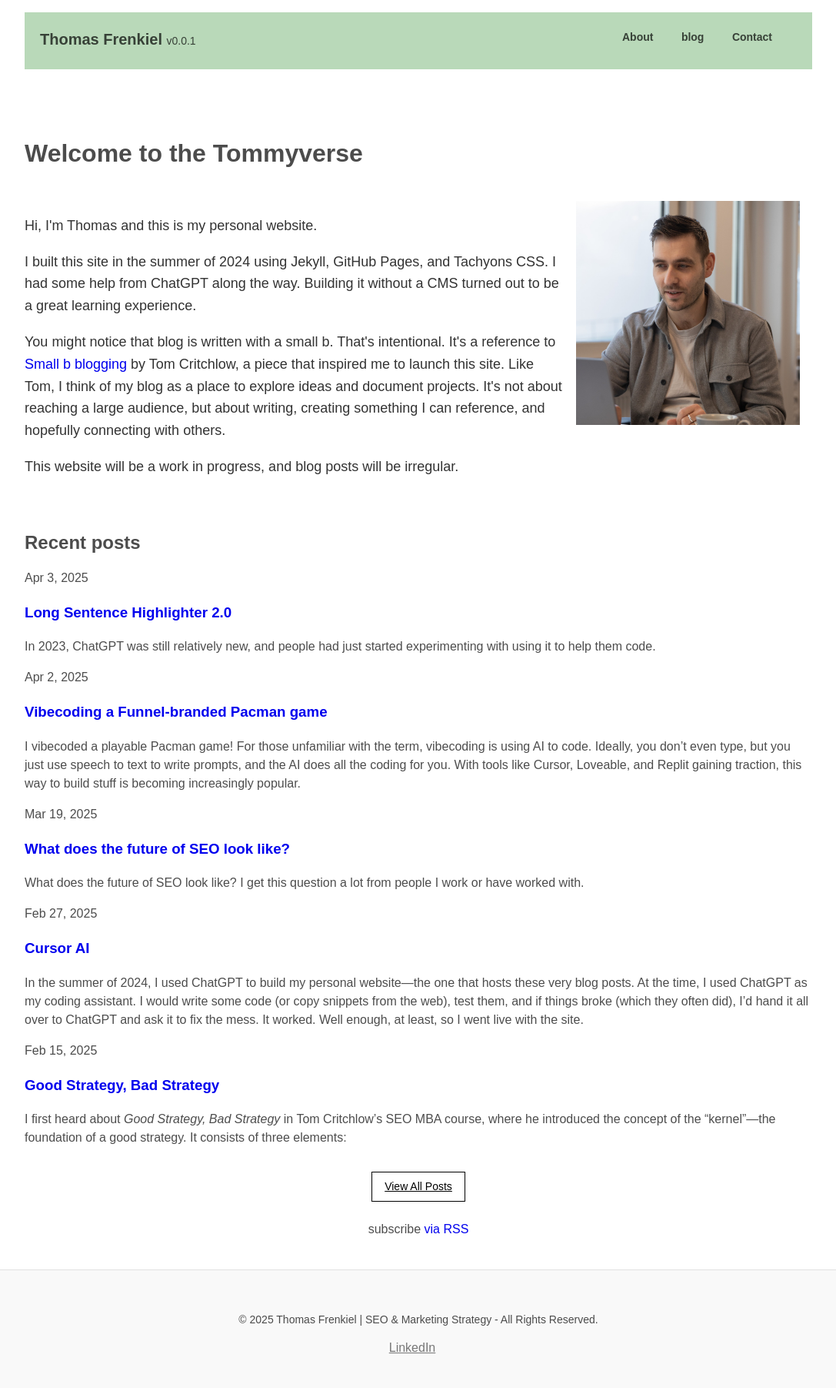
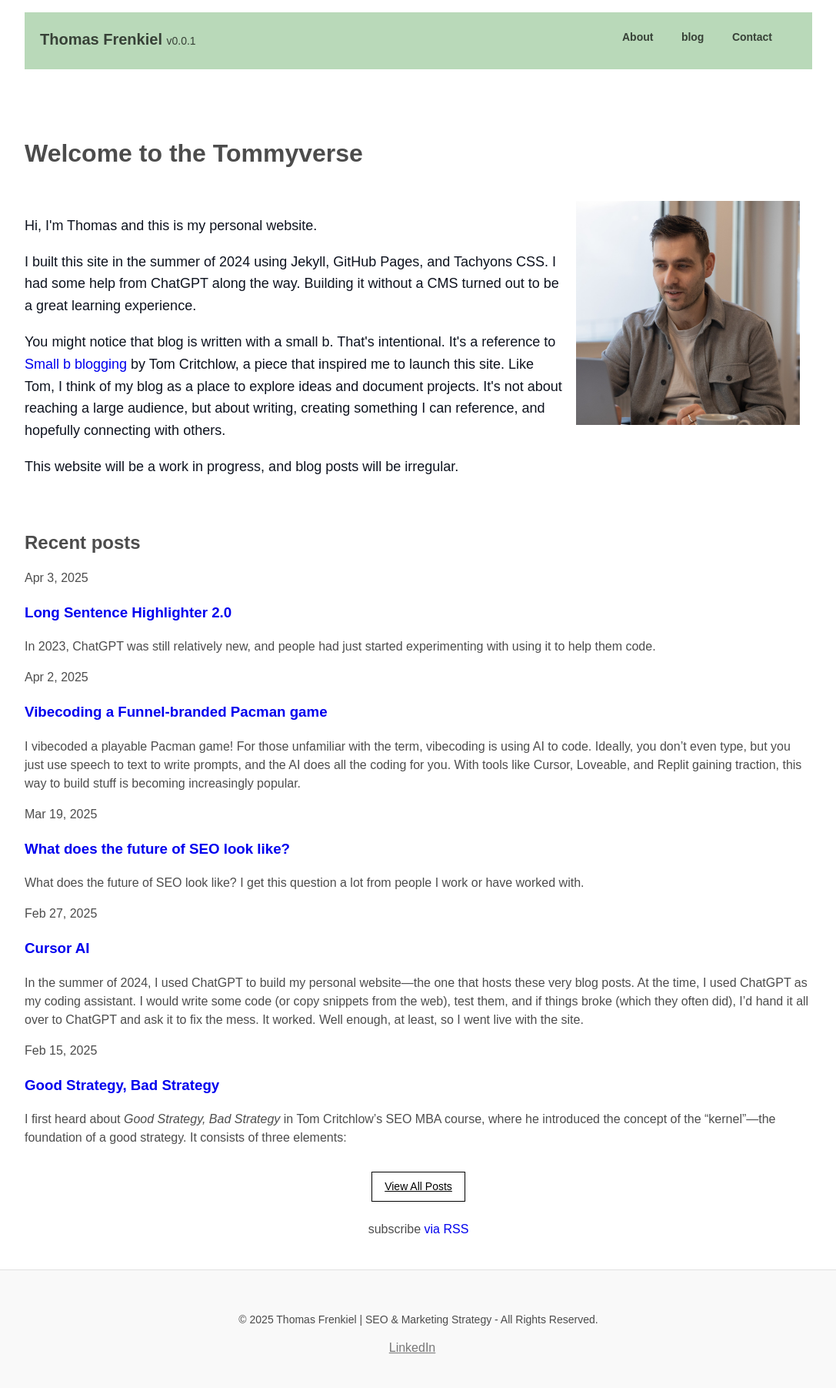
Before and after one commit to tfrenkiel040/website, a Jekyll site: the page built from index.markdown, in a window 1280 px wide. Shown: the whole page at 77% size, without its empty margins (96-1183 px from the left). Built offline with Jekyll 4.4.1, drawn with Linux system fonts in a browser that asks for light colours.

Commit message:
Update custom.css
Colour update

```diff
--- a/assets/css/custom.css
+++ b/assets/css/custom.css
@@ -100,21 +100,21 @@ text-decoration: none;
     max-width: 680px; /* Adjust the maximum width to your preference */
     margin: 0 auto; /* Centers the content if the container is larger */
     line-height: 1.6; /* Adjust this value as needed */
-    color: #333; /* This is a darker shade of gray, which increases contrast */
+    color: #0e131f; /* Rich black */
 
 }
 
 .cf {
     font-size: 18px; /* Adjust font size as needed */
     line-height: 1.6; /* Adjust this value as needed */
-    color: #333; /* This is a darker shade of gray, which increases contrast */
+    color: #0e131f; /* Rich black */
 
 
 }
 
 .site-footer {
   background-color: #f9f9f9; /* Light grey background */
-  color: #666; /* Dark grey text */
+  color: #0e131f; /* Rich black */
   text-align: center;
   padding: 20px 0;
     margin-top: 40px;
@@ -138,7 +138,7 @@ text-decoration: none;
 }
 
 .footer-links a {
-  color: #333; /* Darker grey text for links */
+  color: #0e131f; /* Darker grey text for links */
   text-decoration: none; /* No underline */
 }
 
```
